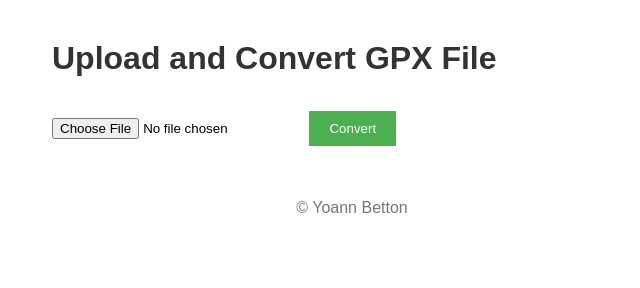
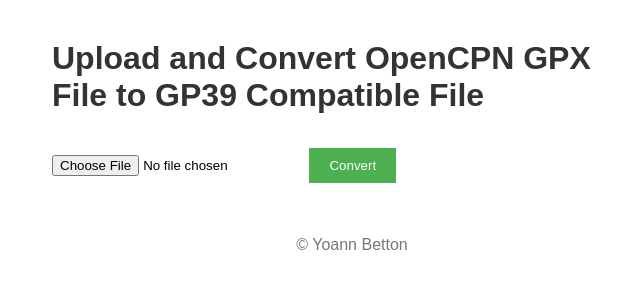
Before and after one commit to yoannbtn/gpx-file-converter, a plain HTML site: page templates/index.html in a window 1280 px wide. Shown: the whole page, without its empty margins (288-928 px from the left). Drawn offline with Linux system fonts and the light colour scheme.

Commit message:
H1 Title

```diff
--- a/templates/index.html
+++ b/templates/index.html
@@ -16,7 +16,7 @@
 </head>
 <body>
     <div class="container">
-        <h1>Upload and Convert GPX File</h1>
+        <h1>Upload and Convert OpenCPN GPX File to GP39 Compatible File</h1>
         <form id="upload-form" enctype="multipart/form-data">
             <input type="file" id="file-input" name="file" accept=".gpx" required />
             <button type="submit">Convert</button>
```
